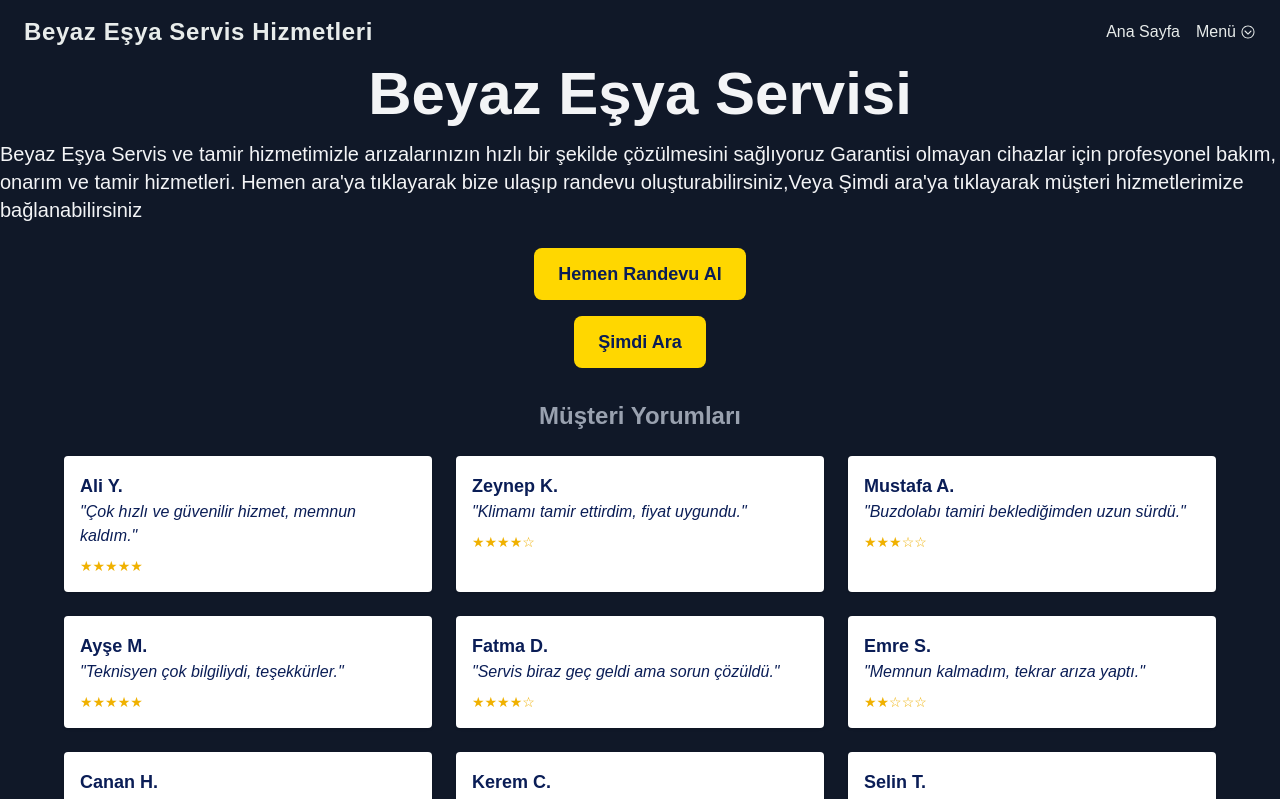
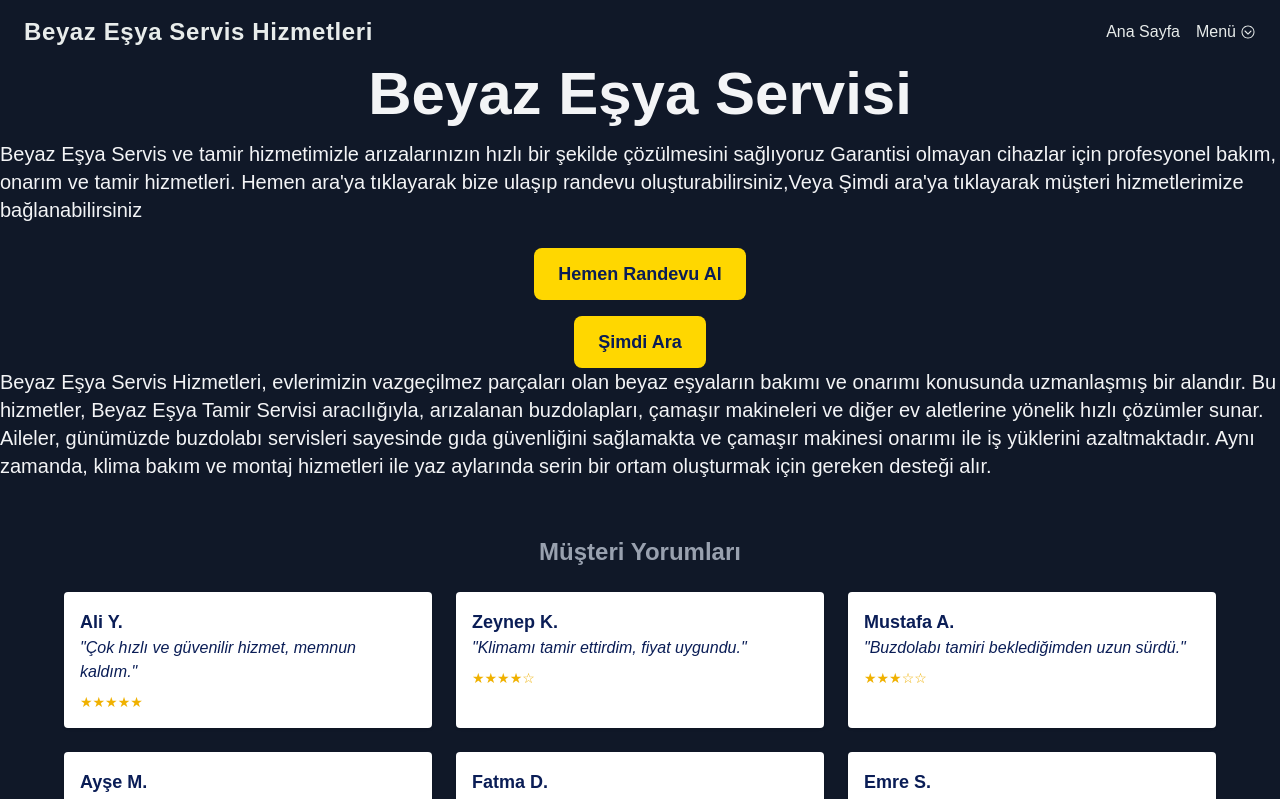
Before and after one commit to MustafaTaslialann/mustafataslialanweb, a Next.js app: page / in a window 1280 px wide. Shown: the top 799 px of the page. Built offline with nearby package versions, Linux system fonts and the light colour scheme.

Commit message:
add to serpmakale

```diff
--- a/src/app/hakkimizda/page.tsx
+++ b/src/app/hakkimizda/page.tsx
@@ -14,7 +14,7 @@ export default function Hakkimizda() {
         Beyaz Eşya Servisi olarak yıllardır garantisi olmayan cihazlarınıza
         profesyonel bakım ve onarım hizmeti sunmaktayız.
       </p>
-      <p className="mb-4 text-gray-200">
+      <p className="mb-6 text-gray-200">
         2025 yılında kurulan firmamız, beyaz eşya teknik servis alanında
         uzmanlaşmış, tamamen bağımsız ve özel bir servistir. Kuruluşumuzdan bu
         yana müşteri memnuniyetini ön planda tutarak, garantisi sona ermiş
--- a/src/app/hizmetler/[slug]/page.tsx
+++ b/src/app/hizmetler/[slug]/page.tsx
@@ -53,7 +53,7 @@ export async function generateMetadata({ params }: any): Promise<any> {
   };
 }
 
-export default async function HizmetSayfasi({ params }: any) {
+export default async function HizmetSayfasi({ params }: any ) {
   const { slug } = params;
   const aciklama = hizmetler[slug as keyof typeof hizmetler];
 
--- a/src/app/layout.tsx
+++ b/src/app/layout.tsx
@@ -3,6 +3,7 @@ import { Geist, Geist_Mono } from "next/font/google";
 import "./globals.css";
 import Baslik from "@/components/Baslik";
 import CustomFooter from "@/components/CustomFooter";
+
 
 const geistSans = Geist({
   variable: "--font-geist-sans",
--- a/src/app/page.tsx
+++ b/src/app/page.tsx
@@ -34,7 +34,18 @@ export default function Anasayfa() {
           Şimdi Ara
         </a>
       </section>
+        <p className="text-lg md:text-xl mb-6">
+        Beyaz Eşya Servis Hizmetleri, evlerimizin vazgeçilmez parçaları olan
+        beyaz eşyaların bakımı ve onarımı konusunda uzmanlaşmış bir alandır. Bu
+        hizmetler, Beyaz Eşya Tamir Servisi aracılığıyla, arızalanan
+        buzdolapları, çamaşır makineleri ve diğer ev aletlerine yönelik hızlı
+        çözümler sunar. Aileler, günümüzde buzdolabı servisleri sayesinde gıda
+        güvenliğini sağlamakta ve çamaşır makinesi onarımı ile iş yüklerini
+        azaltmaktadır. Aynı zamanda, klima bakım ve montaj hizmetleri ile yaz
+        aylarında serin bir ortam oluşturmak için gereken desteği alır.
+      </p>
       <MusteriYorumlari />
+
     </main>
   );
 }
```
